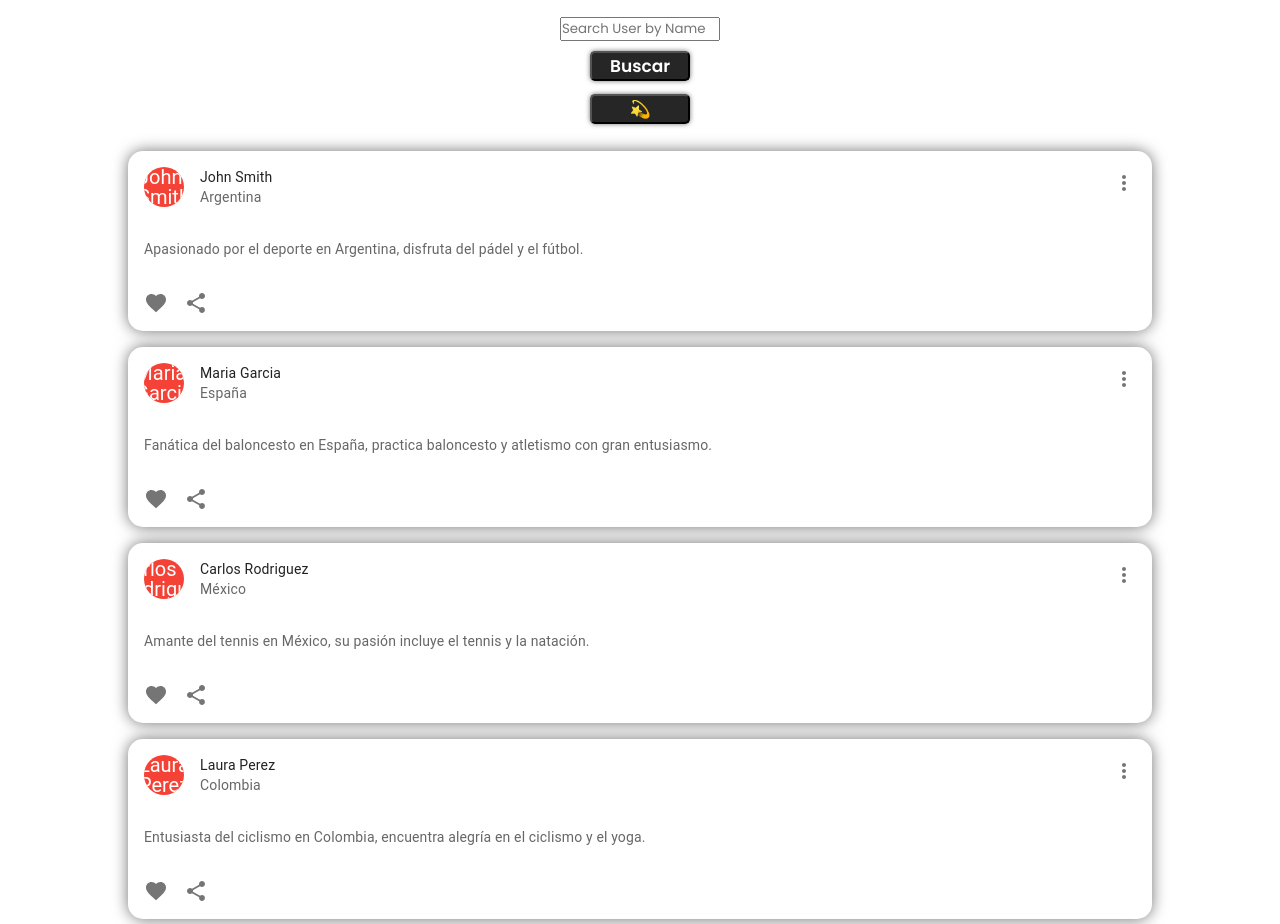
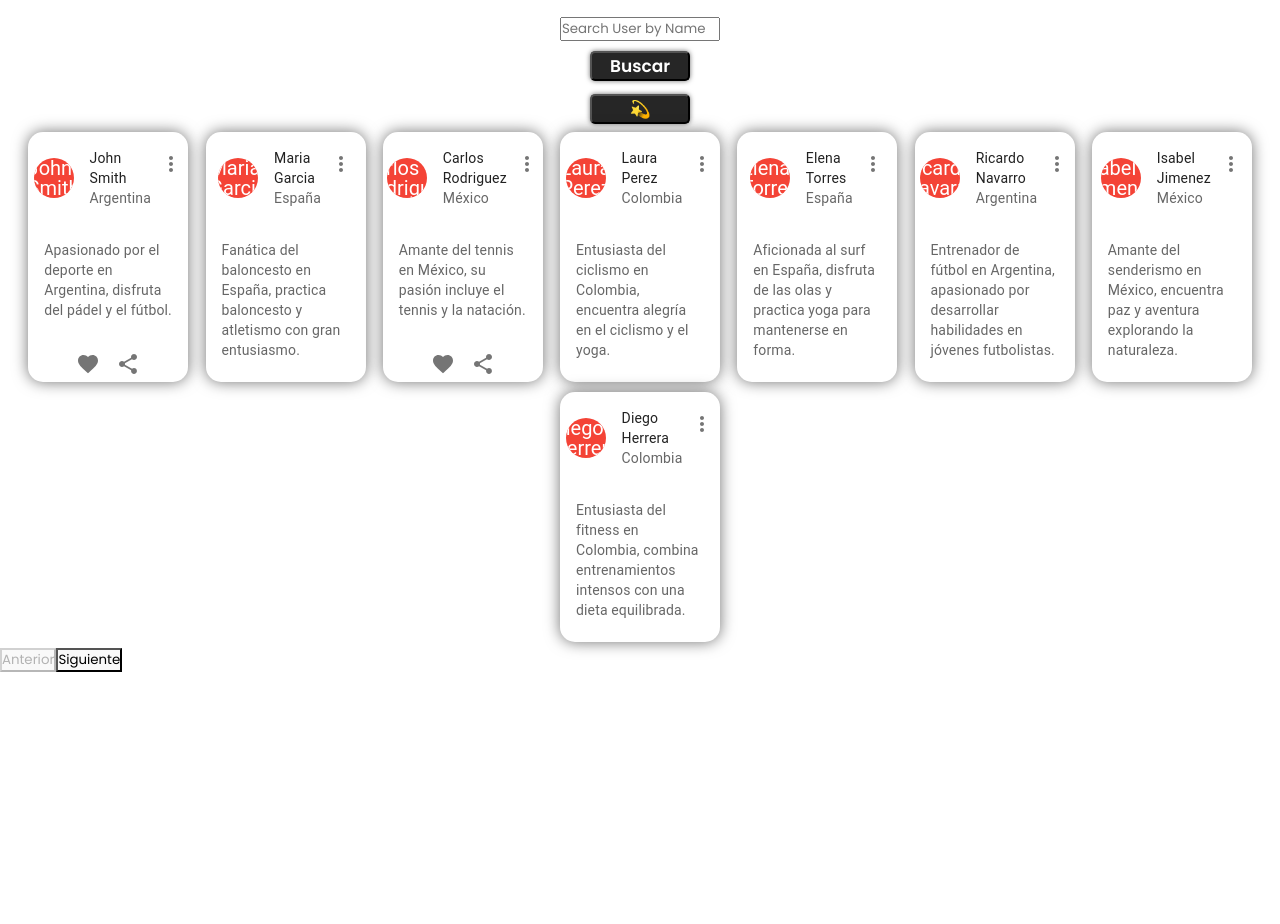
Before and after one commit to MatchingProyect/Matching-Front, a React (Vite) app: page /home in a window 1280 px wide. Shown: the part 2440-3364 px from the top of the page. After the commit the page ends 3240 px from the top, so only its background shows below. Built offline with nearby package versions, Linux system fonts and the light colour scheme.

Commit message:
estilos friends card

```diff
--- a/src/views/cardUsers/CardUser.jsx
+++ b/src/views/cardUsers/CardUser.jsx
@@ -29,10 +29,16 @@ const CardUser = ({ user }) => {
   return (
     <Card
     sx = {{
-      'width': '80vw',
+      'width': '160px',
+      'height' : '250px',
       'marginBottom' : '2vh',
       'box-shadow': '0px 0px 15px rgba(0, 0, 0, 0.551)',
       'borderRadius': '15px',
+      'display' : 'flex',
+      'flexDirection' : 'column',
+      'alignItems': 'center',
+      'justifyContent' : 'space-between',
+      'margin': '5px',
 
     }}
     >
--- a/src/views/searchBar/SearchBarUsers.module.css
+++ b/src/views/searchBar/SearchBarUsers.module.css
@@ -22,9 +22,16 @@
 }
 
 .cardFriendsContainer{
+    /* display: flex;
+    flex-direction: column;
+    margin: 3vh; */
     display: flex;
-    flex-direction: column;
-    margin: 3vh;
+    justify-content: space-evenly;
+    align-items: center;
+    flex-wrap: wrap;
+    align-content: flex-start;
+    margin: 0 1rem;
+    gap: 0rem;
 }
 
 .resetBtn{
```
